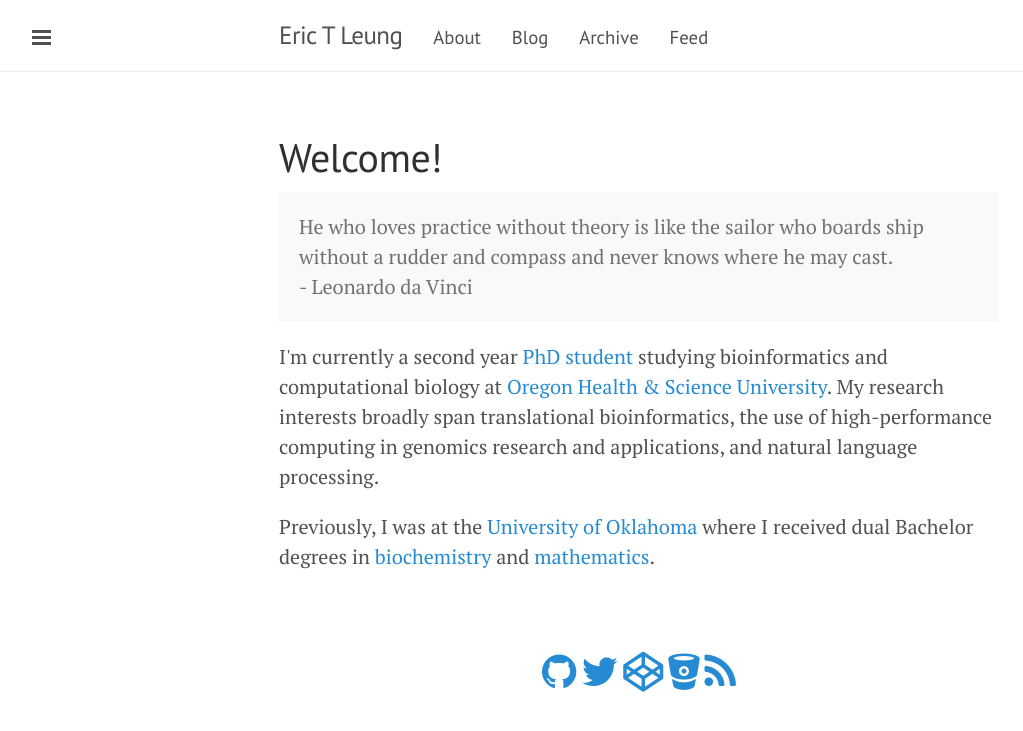
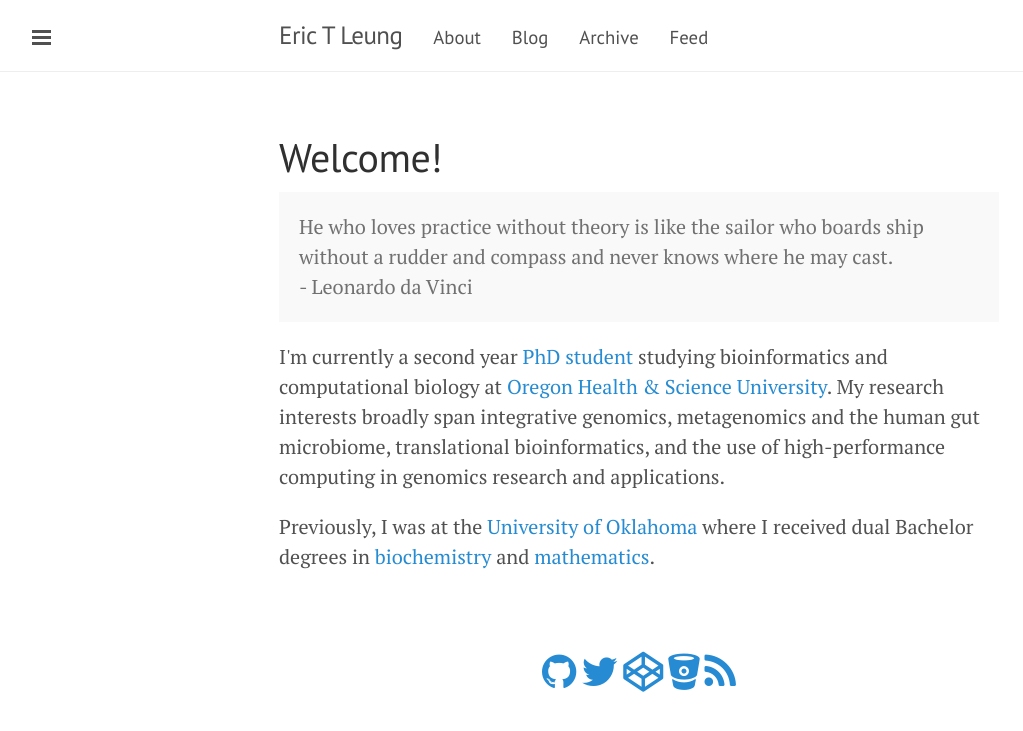
Before and after one commit to erictleung/erictleung.github.io, a Jekyll site: the page built from about.html, in a window 1280 px wide. Shown: the top 731 px of the page, without its empty margins (1-1024 px from the left). Built offline with Jekyll 4.4.1, drawn with Linux system fonts in a browser that asks for light colours; nearby versions of some CDN libraries.

Commit message:
Update About page
- Change code formatting
- Remove extra whitespace
- Update research interests

```diff
--- a/about.html
+++ b/about.html
@@ -6,24 +6,18 @@ description: Eric Leung is a PhD student in the Department of Medical Informatic
 
 <h1 class="page-title">Welcome!</h1>
 
-<p class="message">
-He who loves practice without theory is like the sailor who boards ship without
-a rudder and compass and never knows where he may cast. <br>
-- Leonardo da Vinci
-</p>
+<p class="message">He who loves practice without theory is like the sailor who
+boards ship without a rudder and compass and never knows where he may cast. <br>
+- Leonardo da Vinci</p>
 
-<p>
-I'm currently a second year <a href="http://goo.gl/U9RcRX">PhD student</a>
-studying bioinformatics and computational biology at
-<a href="http://goo.gl/IIk0ax">Oregon Health & Science University</a>. My
-research interests broadly span translational bioinformatics, the use of
-high-performance computing in genomics research and applications, and natural
-language processing.
-</p>
+<p>I'm currently a second year <a href="http://goo.gl/U9RcRX">PhD student</a>
+studying bioinformatics and computational biology at <a
+href="http://goo.gl/IIk0ax">Oregon Health & Science University</a>. My research
+interests broadly span integrative genomics, metagenomics and the human gut
+microbiome, translational bioinformatics, and the use of high-performance
+computing in genomics research and applications.</p>
 
-<p>
-Previously, I was at the <a href="http://goo.gl/aGq1Mi">University of
+<p>Previously, I was at the <a href="http://goo.gl/aGq1Mi">University of
 Oklahoma</a> where I received dual Bachelor degrees in
 <a href="http://goo.gl/v2MiGW">biochemistry</a> and
-<a href="http://goo.gl/QAkNVE">mathematics</a>.
-</p>
+<a href="http://goo.gl/QAkNVE">mathematics</a>.</p>
```
